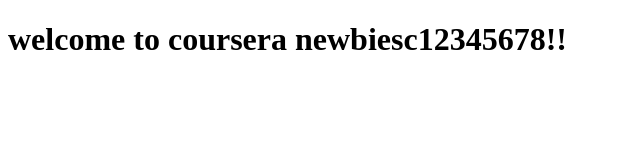
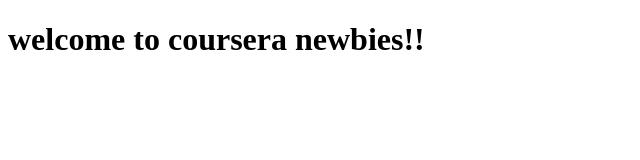
Before and after one commit to dce150/hello-world, a plain HTML site: page index.html in a window 1280 px wide. Shown: the whole page, without its empty margins (0-640 px from the left). Drawn offline with Linux system fonts and the light colour scheme.

```diff
--- a/index.html
+++ b/index.html
@@ -5,6 +5,6 @@
     <title>hello coursera!</title>
   </head>
   <body>
-    <h1> welcome to coursera newbiesc12345678!!</h1>
+    <h1> welcome to coursera newbies!!</h1>
   </body>
 </html>
```
